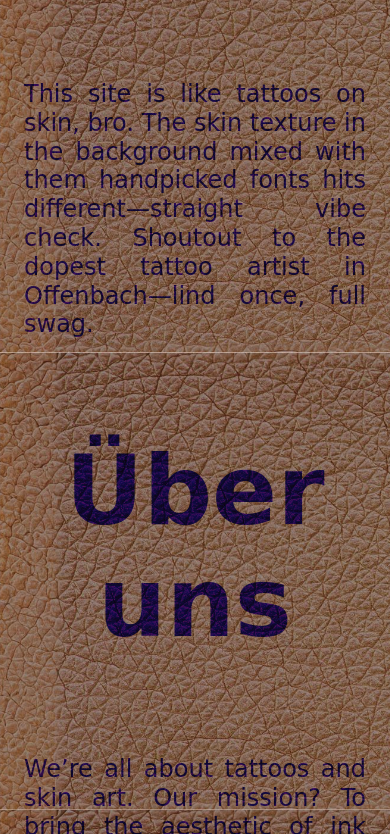
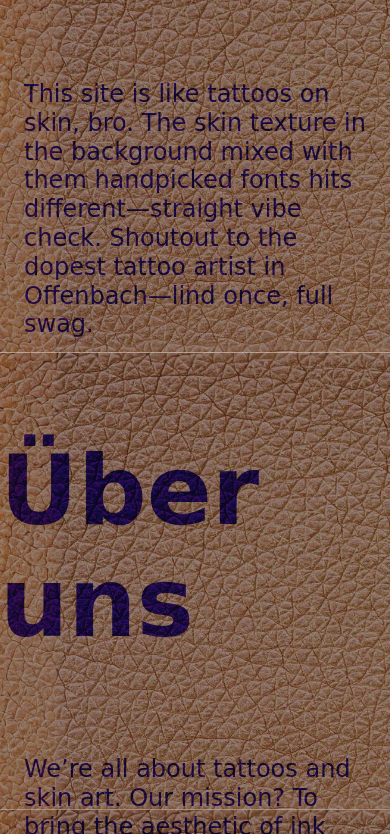
Before and after one commit to moritzgauss/flashsheet, a plain HTML site: page index.html in a window 390 px wide. Shown: the part 560-1394 px from the top of the page. Drawn offline with Linux system fonts and the light colour scheme; a web font is replaced by a local one.

Commit message:
Update index.html

```diff
--- a/index.html
+++ b/index.html
@@ -13,14 +13,14 @@
             background: url('https://raw.githubusercontent.com/moritzgauss/flashsheet/refs/heads/main/freepik__naturally-expand__6898.jpeg') repeat;
             background-size: 1700px;
             background-position: -2px -2px;
-            overflow-x: hidden;
+            background-color: #8d5524;
+            width: 100%
             padding-bottom: 40px;
         }
 
         h1, h2, h3 {
             font-family: 'Ballet', cursive;
-            text-align: center;
-            width: 100%;
+            text-align: left;
             margin: 1em 0;
             font-size: 6em;
             color: rgba(3, 0, 100, 0.9);
@@ -31,14 +31,13 @@
             font-size: 1.5em;
             line-height: 1.2;
             margin: 1em;
-            text-align: justify;
+            text-align: left;
             color: rgba(3, 0, 100, 0.9);
             mix-blend-mode: overlay;
         }
 
         nav {
             position: relative;
-            width: 100%;
             background: transparent;
             padding: 0.5em 1em;
         }
@@ -89,11 +88,9 @@
             body {
             background-size: 800px;
             background-position: -2px -2px;
-            overflow-x: hidden;
 
             ul {
                 position: relative;
-                width: 100%;
             }
 
             li {
```
